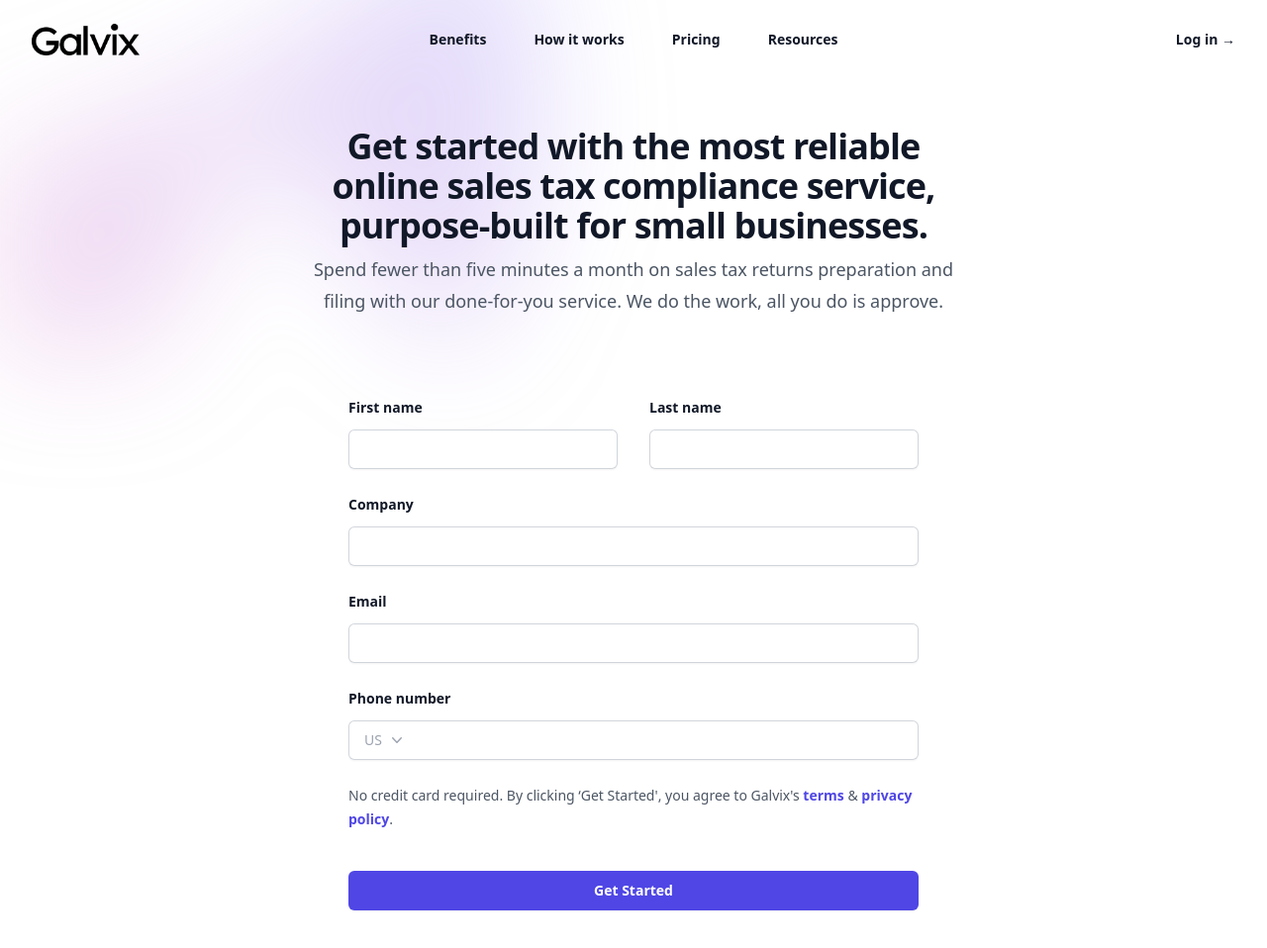
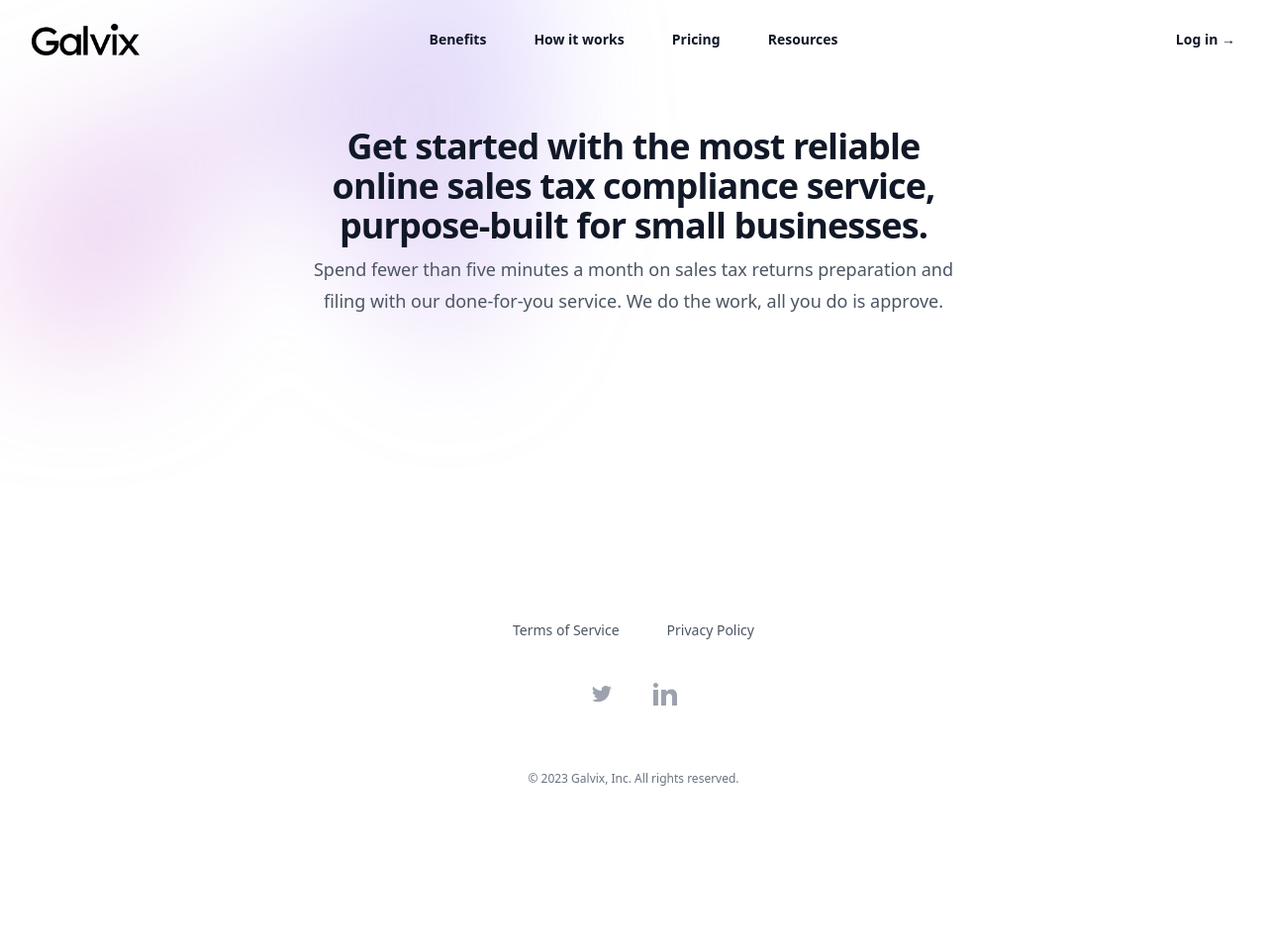
Before and after one commit to galvix-inc/galvix-website, an Astro site: page /get-started in a window 1280 px wide. Shown: the top 958 px of the page at 99% size. After the commit the page ends 893 px from the top, so only its background shows below. Built offline with nearby package versions, Linux system fonts and the light colour scheme; Astro itself is replaced by a stand-in of ours.

Commit message:
Added Pipedrive lead capture form

```diff
--- a/src/pages/get-started.astro
+++ b/src/pages/get-started.astro
@@ -1,26 +1,6 @@
 ---
 import BaseLayout from '../layouts/BaseLayout.astro';
 ---
-<script>
-	window.addEventListener("load", function() {
-	  const form = document.getElementById('contact-form');
-	  form.addEventListener("submit", function(e) {
-		e.preventDefault();
-		mixpanel.track("Submitted Contact Form");
-		const data = new FormData(form);
-		const action = e.target.action;
-		const button = document.getElementById("submit-button");
-		button.disabled = true;
-		fetch(action, {
-		  method: 'POST',
-		  body: data,
-		})
-		.then(() => {
-		  alert("Thanks! One of our onboarding specialists will give you a call shortly to understand your business needs, give a tour of the platform, and get you started with your sales tax compliance journey with Galvix.");
-		})
-	  });
-	});
-</script>
 <BaseLayout title="Get Started with Galvix">
 	<div class="isolate bg-white px-6 py-24 sm:py-32 lg:px-8">
 		<div class="absolute inset-x-0 top-[-10rem] -z-10 transform-gpu overflow-hidden blur-3xl sm:top-[-20rem]" aria-hidden="true">
@@ -30,64 +10,8 @@ import BaseLayout from '../layouts/BaseLayout.astro';
 		  <h2 class="text-3xl font-bold tracking-tight text-gray-900 sm:text-4xl">Get started with the most reliable online sales tax compliance service, purpose-built for small businesses.</h2>
 		  <p class="mt-2 text-lg leading-8 text-gray-600">Spend fewer than five minutes a month on sales tax returns preparation and filing with our done-for-you service. We do the work, all you do is approve.</p>
 		</div>
-		<form id="contact-form" action="https://script.google.com/macros/s/AKfycbx7Nb37wXrkln8KMCjxRh6f4EsTjaEBMB3sCUiE_UWvrcNOSYEVYQ4QALm8u0wEQ9SYZg/exec" method="POST" class="mx-auto mt-16 max-w-xl sm:mt-20">
-		  <div class="grid grid-cols-1 gap-x-8 gap-y-6 sm:grid-cols-2">
-			<div>
-			  <label for="first-name" class="block text-sm font-semibold leading-6 text-gray-900">First name</label>
-			  <div class="mt-2.5">
-				<input type="text" name="first-name" id="first-name" autocomplete="given-name" class="block w-full rounded-md border-0 px-3.5 py-2 text-gray-900 shadow-sm ring-1 ring-inset ring-gray-300 placeholder:text-gray-400 focus:ring-2 focus:ring-inset focus:ring-indigo-600 sm:text-sm sm:leading-6" required>
-			  </div>
-			</div>
-			<div>
-			  <label for="last-name" class="block text-sm font-semibold leading-6 text-gray-900">Last name</label>
-			  <div class="mt-2.5">
-				<input type="text" name="last-name" id="last-name" autocomplete="family-name" class="block w-full rounded-md border-0 px-3.5 py-2 text-gray-900 shadow-sm ring-1 ring-inset ring-gray-300 placeholder:text-gray-400 focus:ring-2 focus:ring-inset focus:ring-indigo-600 sm:text-sm sm:leading-6">
-			  </div>
-			</div>
-			<div class="sm:col-span-2">
-			  <label for="company" class="block text-sm font-semibold leading-6 text-gray-900">Company</label>
-			  <div class="mt-2.5">
-				<input type="text" name="company" id="company" autocomplete="organization" class="block w-full rounded-md border-0 px-3.5 py-2 text-gray-900 shadow-sm ring-1 ring-inset ring-gray-300 placeholder:text-gray-400 focus:ring-2 focus:ring-inset focus:ring-indigo-600 sm:text-sm sm:leading-6" required>
-			  </div>
-			</div>
-			<div class="sm:col-span-2">
-			  <label for="email" class="block text-sm font-semibold leading-6 text-gray-900">Email</label>
-			  <div class="mt-2.5">
-				<input type="email" name="email" id="email" autocomplete="email" class="block w-full rounded-md border-0 px-3.5 py-2 text-gray-900 shadow-sm ring-1 ring-inset ring-gray-300 placeholder:text-gray-400 focus:ring-2 focus:ring-inset focus:ring-indigo-600 sm:text-sm sm:leading-6" required>
-			  </div>
-			</div>
-			<div class="sm:col-span-2">
-			  <label for="phone-number" class="block text-sm font-semibold leading-6 text-gray-900">Phone number</label>
-			  <div class="relative mt-2.5">
-				<div class="absolute inset-y-0 left-0 flex items-center">
-				  <label for="country" class="sr-only">Country</label>
-				  <select id="country" name="country" class="h-full rounded-md border-0 bg-transparent bg-none py-0 pl-4 pr-9 text-gray-400 focus:ring-2 focus:ring-inset focus:ring-indigo-600 sm:text-sm" required>
-					<option>US</option>
-					<option>CA</option>
-					<option>EU</option>
-				  </select>
-				  <svg class="pointer-events-none absolute right-3 top-0 h-full w-5 text-gray-400" viewBox="0 0 20 20" fill="currentColor" aria-hidden="true">
-					<path fill-rule="evenodd" d="M5.23 7.21a.75.75 0 011.06.02L10 11.168l3.71-3.938a.75.75 0 111.08 1.04l-4.25 4.5a.75.75 0 01-1.08 0l-4.25-4.5a.75.75 0 01.02-1.06z" clip-rule="evenodd" />
-				  </svg>
-				</div>
-				<input type="tel" name="phone-number" id="phone-number" autocomplete="tel" class="block w-full rounded-md border-0 px-3.5 py-2 pl-20 text-gray-900 shadow-sm ring-1 ring-inset ring-gray-300 placeholder:text-gray-400 focus:ring-2 focus:ring-inset focus:ring-indigo-600 sm:text-sm sm:leading-6" required>
-			  </div>
-			</div>
-			<!-- <div class="sm:col-span-2">
-			  <label for="message" class="block text-sm font-semibold leading-6 text-gray-900">Message</label>
-			  <div class="mt-2.5">
-				<textarea name="message" id="message" rows="4" class="block w-full rounded-md border-0 px-3.5 py-2 text-gray-900 shadow-sm ring-1 ring-inset ring-gray-300 placeholder:text-gray-400 focus:ring-2 focus:ring-inset focus:ring-indigo-600 sm:text-sm sm:leading-6"></textarea>
-			  </div>
-			</div> -->
-			<div class="flex gap-x-4 sm:col-span-2">
-			  <label class="text-sm leading-6 text-gray-600" id="switch-1-label">
-				No credit card required. By clicking ‘Get Started', you agree to Galvix's <a href="/terms-and-conditions" class="font-semibold text-indigo-600">terms</a> & <a href="/privacy-policy" class="font-semibold text-indigo-600">privacy policy</a>.
-			  </label>
-			</div>
-		  </div>
-		  <div class="mt-10">
-			<button id="submit-button" type="submit" class="block w-full rounded-md bg-indigo-600 px-3.5 py-2.5 text-center text-sm font-semibold text-white shadow-sm hover:bg-indigo-500 focus-visible:outline focus-visible:outline-2 focus-visible:outline-offset-2 focus-visible:outline-indigo-600">Get Started</button>
-		  </div>
-		</form>
+		<div class="pipedriveWebForms mx-auto mt-16 max-w-3xl sm:mt-20" data-pd-webforms="https://webforms.pipedrive.com/f/6UJqHFrjn6Aiygs8y6PeIeGMbwfRibmECsNPypzikaqtmSafovm2lM3ezlCvNTWIDh">
+			<script src="https://webforms.pipedrive.com/f/loader"></script>
+		</div>
 	  </div>
 </BaseLayout>
```
